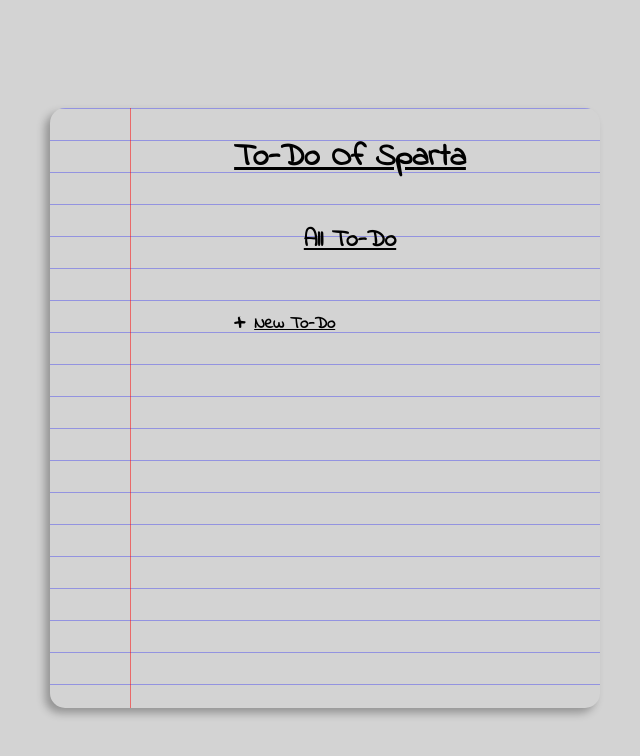
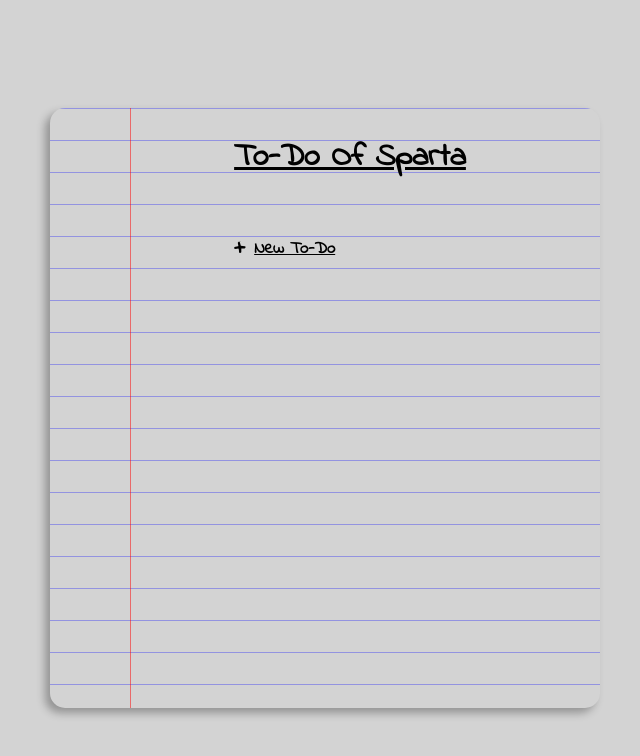
Before and after one commit to morkett/angular-todo, a website: page frontend/index.html at #!/todos in a window 1280 px wide. Shown: the whole page, without its empty margins (315-955 px from the left). Drawn offline with nearby package versions, Linux system fonts and the light colour scheme; some packages are replaced by stand-ins of ours; no server answers.

Commit message:
added .gitignores; added ng-if to hide all ToDos text if there are no list items

```diff
--- a/frontend/states/home.html
+++ b/frontend/states/home.html
@@ -1,4 +1,4 @@
-<h2>All To-Do</h2>
+<h2 ng-if="todo.allTodos.length > 0">All To-Do</h2>
 
 <ol >
   <li class="todo" ng-repeat="todoOne in todo.allTodos">
```
Also changed, not shown: 3 other files.
